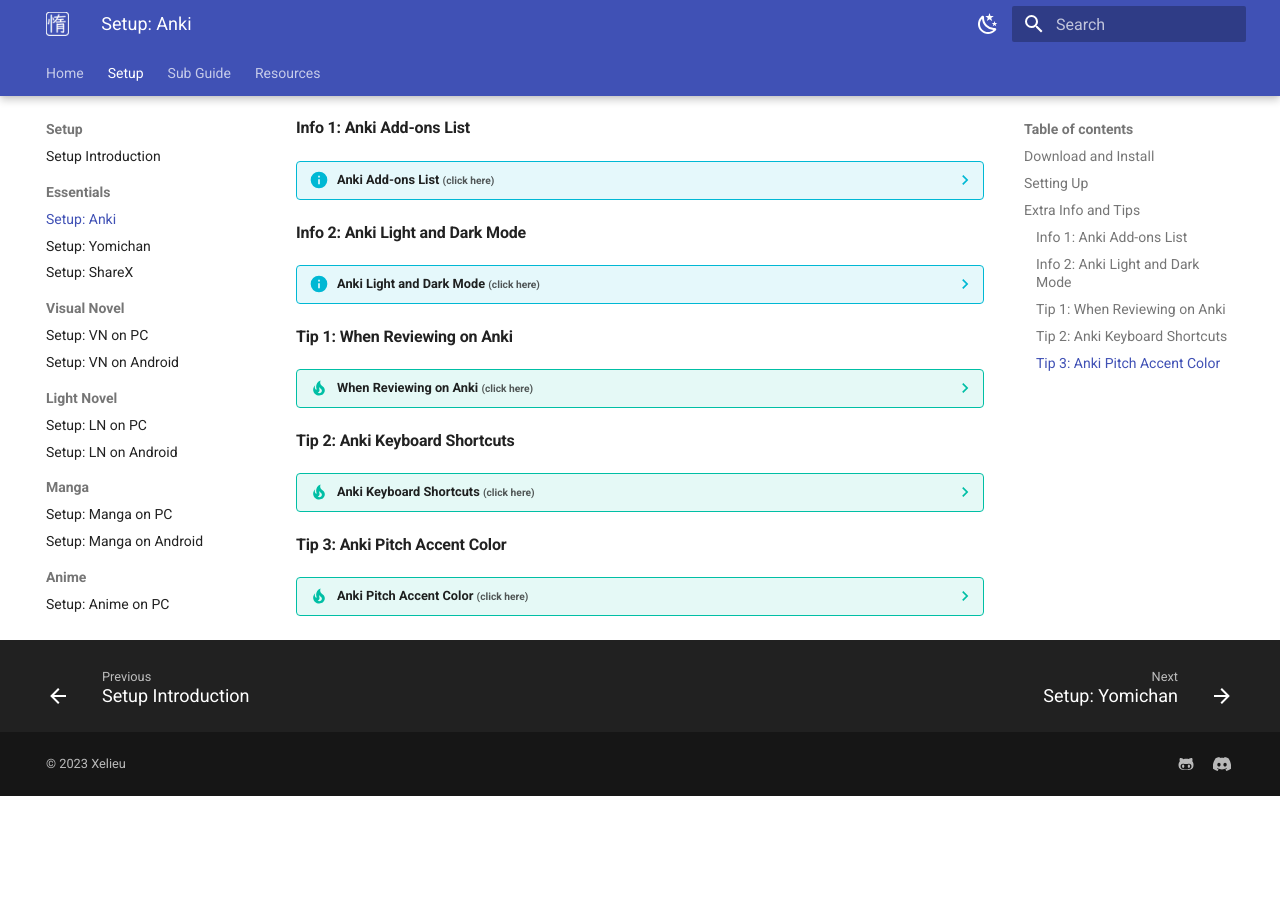
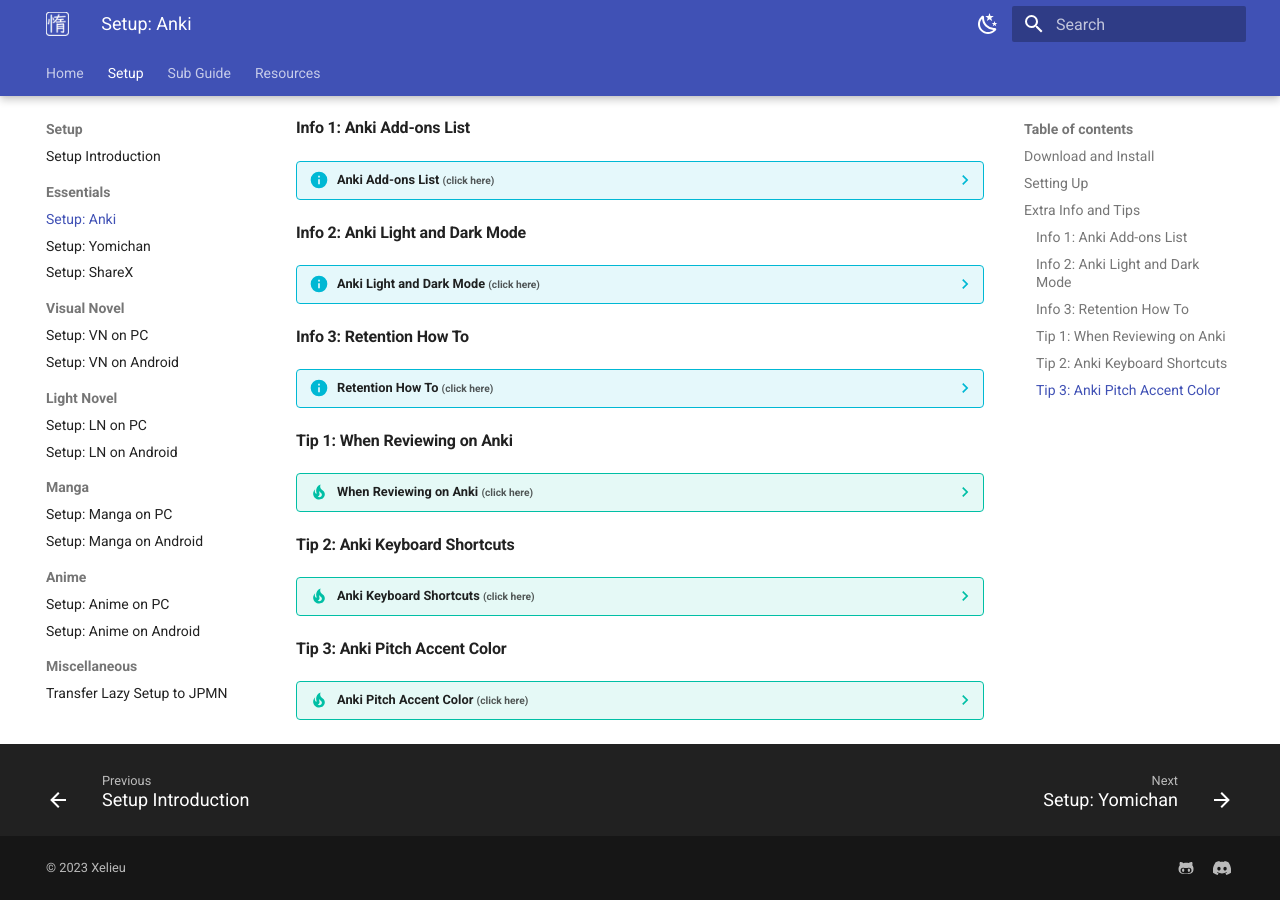
Before and after one commit to Xelieu/xelieu.github.io, an MkDocs documentation site: the page built from docs/jp-lazy-guide/setupAnki.md, in a window 1280 px wide and 900 px high, scrolled down 2913 px. Built offline with MkDocs 1.6.1 and Material for MkDocs 9.7.7, drawn with Linux system fonts in a browser that asks for light colours; before the commit the page ends 3709 px from its top, so only the background shows below that.

Commit message:
$update info

```diff
--- a/docs/jp-lazy-guide/setupAnki.md
+++ b/docs/jp-lazy-guide/setupAnki.md
@@ -77,6 +77,12 @@
 
     ![Anki Theme](../img/anki-theme.png){height=300 width=600}
 
+#### Info 3: Retention How To
+
+??? info "Retention How To <small>(click here)</small>"
+
+    If you found yourself having low retention, go to [Retention How-To](https://xelieu.github.io/jp-lazy-guide/retentionHowTo/) for anki settings suggestions and other tips
+
 #### Tip 1: When Reviewing on Anki
 
 ??? tip "When Reviewing on Anki <small>(click here)</small>"
```
